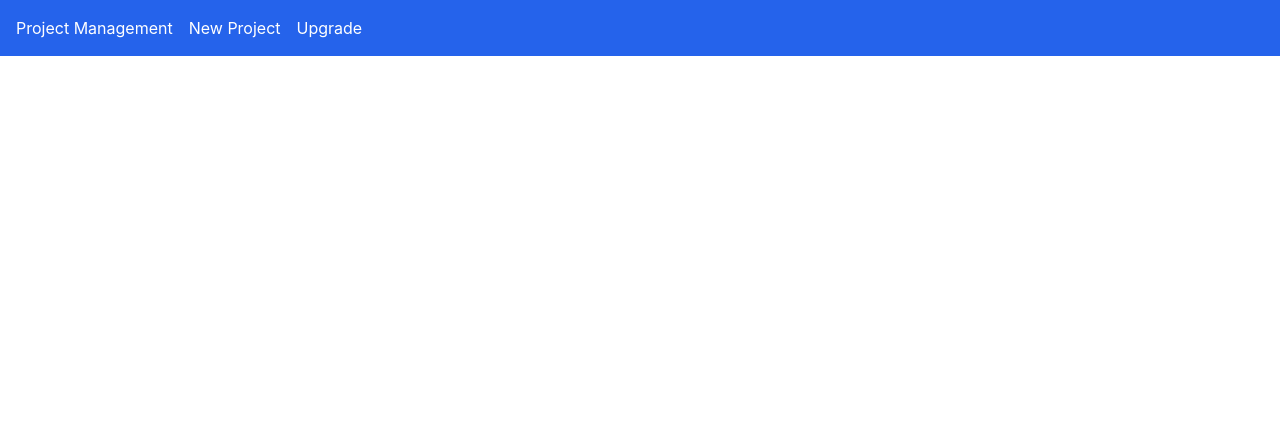
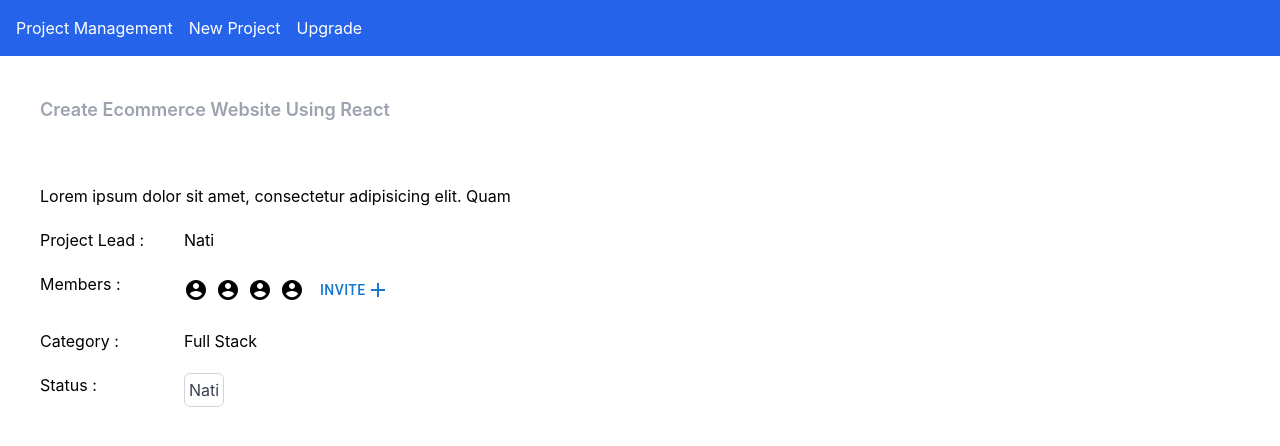
Before and after one commit to Natan-Mesele/pm-react, a React (Create React App) app: page /ProjectDetail in a window 1280 px wide. Shown: the top 446 px of the page. Built offline with nearby package versions, Linux system fonts and the light colour scheme.

Commit message:
invite user

```diff
--- a/src/App.js
+++ b/src/App.js
@@ -6,6 +6,7 @@ import Header from "./Components/Header";
 import Projectm from "./Components/Projectm";
 import Upgrade from "./Components/Upgrade";
 import ProjectList from "./Components/ProjectList";
+import ProjectDetail from "./Components/ProjectDetail";
 
 function App() {
   return (
@@ -14,6 +15,7 @@ function App() {
         <Header />
         <Routes>
           <Route path="/ProjectList" element={<ProjectList />} ></Route>
+          <Route path="/ProjectDetail" element={<ProjectDetail />} ></Route>
         </Routes>
       </div>
     </BrowserRouter>
--- /dev/null
+++ b/src/Components/InviteUserDialog.jsx
@@ -0,0 +1,43 @@
+import React, { useState } from "react";
+import { Dialog, Button, TextField } from "@mui/material";
+import AddIcon from '@material-ui/icons/Add';
+
+function InviteUserDialog({ open, onClose }) {
+  const [inviteEmail, setInviteEmail] = useState(""); // State for invite email input
+
+  const handleInviteEmailChange = (event) => {
+    setInviteEmail(event.target.value); // Update the email input value
+  };
+
+  const handleInviteUser = () => {
+    // Logic to invite user with inviteEmail
+    console.log(`Inviting ${inviteEmail}`);
+    onClose(); // Close the dialog after inviting
+  };
+
+  return (
+    <Dialog open={open} onClose={onClose}>
+      <div className="p-5">
+        <h2 className="text-lg font-semibold mb-3">Invite User</h2>
+        <TextField
+          label="Email"
+          variant="outlined"
+          fullWidth
+          value={inviteEmail}
+          onChange={handleInviteEmailChange}
+          className="mb-3"
+        />
+        <Button
+          variant="contained"
+          color="primary"
+          onClick={handleInviteUser}
+        >
+          Invite
+          <AddIcon className="w-3 h-3 ml-1" />
+        </Button>
+      </div>
+    </Dialog>
+  );
+}
+
+export default InviteUserDialog;
--- a/src/Components/ProjectDetail.jsx
+++ b/src/Components/ProjectDetail.jsx
@@ -1,11 +1,67 @@
-import React from 'react'
+import React, { useState } from "react";
+import AccountCircleIcon from '@material-ui/icons/AccountCircle';
+import { Badge, Button } from "@mui/material";
+import AddIcon from '@material-ui/icons/Add';
+import InviteUserDialog from "./InviteUserDialog";
 
 function ProjectDetail() {
+  const [openInviteDialog, setOpenInviteDialog] = useState(false);
+
+  const handleInviteDialogOpen = () => {
+    setOpenInviteDialog(true); // Open the invite dialog
+  };
+
+  const handleInviteDialogClose = () => {
+    setOpenInviteDialog(false); // Close the invite dialog
+  };
+
   return (
-    <div>
-        ProjectDetail
+    <div className="mt-10 lg:px-10 text-left">
+      <div className="lg:flex gap-5 justify-between pb-4">
+        <section className="h-screen lg:w-[69%] pr-2">
+          <div className="text-gray-400 pb-10 w-full">
+            <h1 className="text-lg font-semibold pb-5">
+              Create Ecommerce Website Using React
+            </h1>
+          </div>
+          <div className="space-y-5 pb-10">
+            <p className="w-full md:max-w-lg lg:max-w-xl">
+              Lorem ipsum dolor sit amet, consectetur adipisicing elit. Quam
+            </p>
+            <div className="flex">
+              <p className="w-36">Project Lead :</p>
+              <p>Nati</p>
+            </div>
+            <div className="flex">
+              <p className="w-36">Members :</p>
+              <div className="flex items-center gap-2">
+                {[1, 1, 1, 1].map((item) => (
+                  <AccountCircleIcon key={item} className="cursor-pointer" />
+                ))}
+                <Button onClick={handleInviteDialogOpen}>
+                  <span>Invite</span>
+                  <AddIcon className="w-3 h-3" />
+                </Button>
+              </div>
+            </div>
+            <div className="flex">
+              <p className="w-36">Category :</p>
+              <p>Full Stack</p>
+            </div>
+            <div className="flex">
+              <p className="w-36">Status :</p>
+              <Badge className="border border-gray-300 p-1 rounded-md text-gray-700">
+                Nati
+              </Badge>
+            </div>
+          </div>
+        </section>
+      </div>
+
+      {/* Invite User Dialog */}
+      <InviteUserDialog open={openInviteDialog} onClose={handleInviteDialogClose} />
     </div>
-  )
+  );
 }
 
-export default ProjectDetail
+export default ProjectDetail;
```
